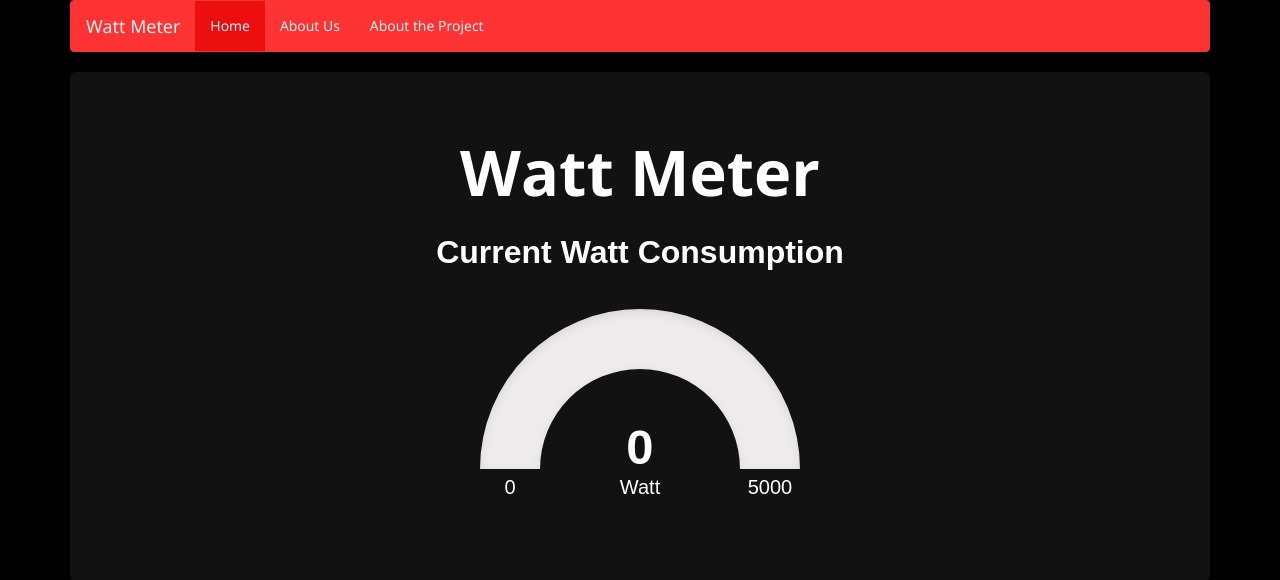
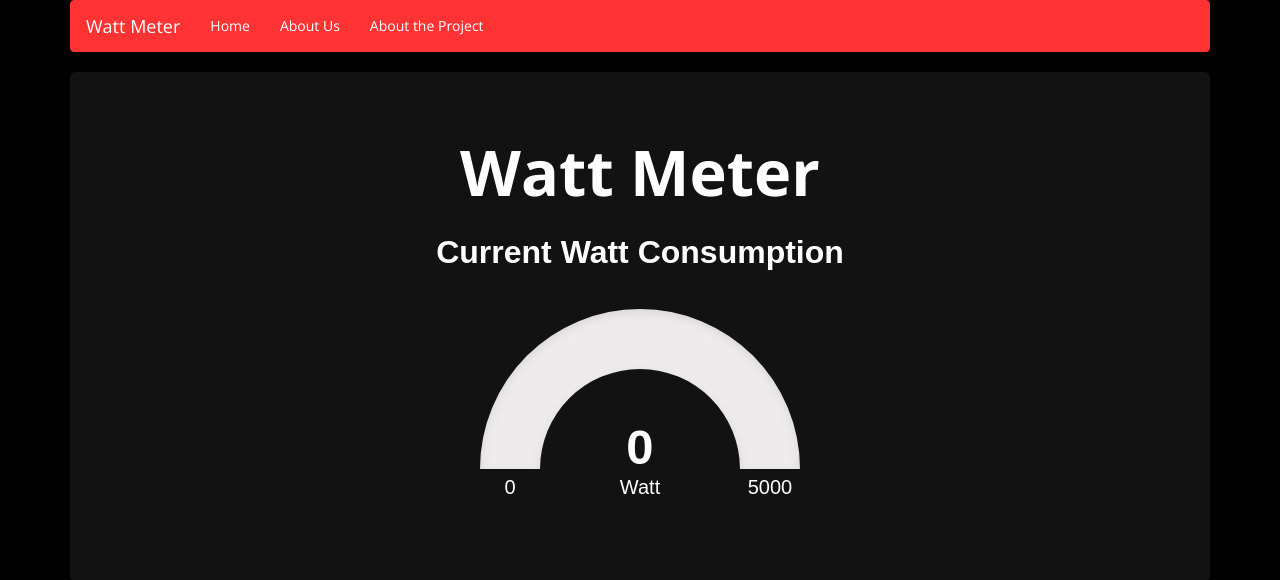
Before and after one commit to stefanidisgeorge/watt_metter, a PHP site: page / in a window 1280 px wide. Shown: the top 580 px of the page. Run offline with PHP 8.4, Linux system fonts and the light colour scheme; data that the repository does not hold is empty; some libraries are stand-ins or nearby versions.

Commit message:
Fixed Menu

```diff
--- a/menu.php
+++ b/menu.php
@@ -1,5 +1,4 @@
 <nav class="navbar navbar-inverse" role="navigation">
-   <!-- Brand and toggle get grouped for better mobile display -->
    <div class="navbar-header">
      <button type="button" class="navbar-toggle" data-toggle="collapse" data-target=".navbar-ex8-collapse">
        <span class="sr-only">Toggle navigation</span>
@@ -9,14 +8,12 @@
      </button>
      <a class="navbar-brand" href="index.php">Watt Meter</a>
    </div>
-
-   <!-- Collect the nav links, forms, and other content for toggling -->
    <div class="collapse navbar-collapse navbar-ex8-collapse">
      <ul class="nav navbar-nav">
-       <li class="active"><a href="#">Home</a></li>
+       <li><a href="index.php">Home</a></li>
        <li><a href="about-us.php">About Us</a></li>
  <li><a href="about-project.php">About the Project</a></li>
 
-     </ul>
+    </ul>
    </div><!-- /.navbar-collapse -->
  </nav>
```
